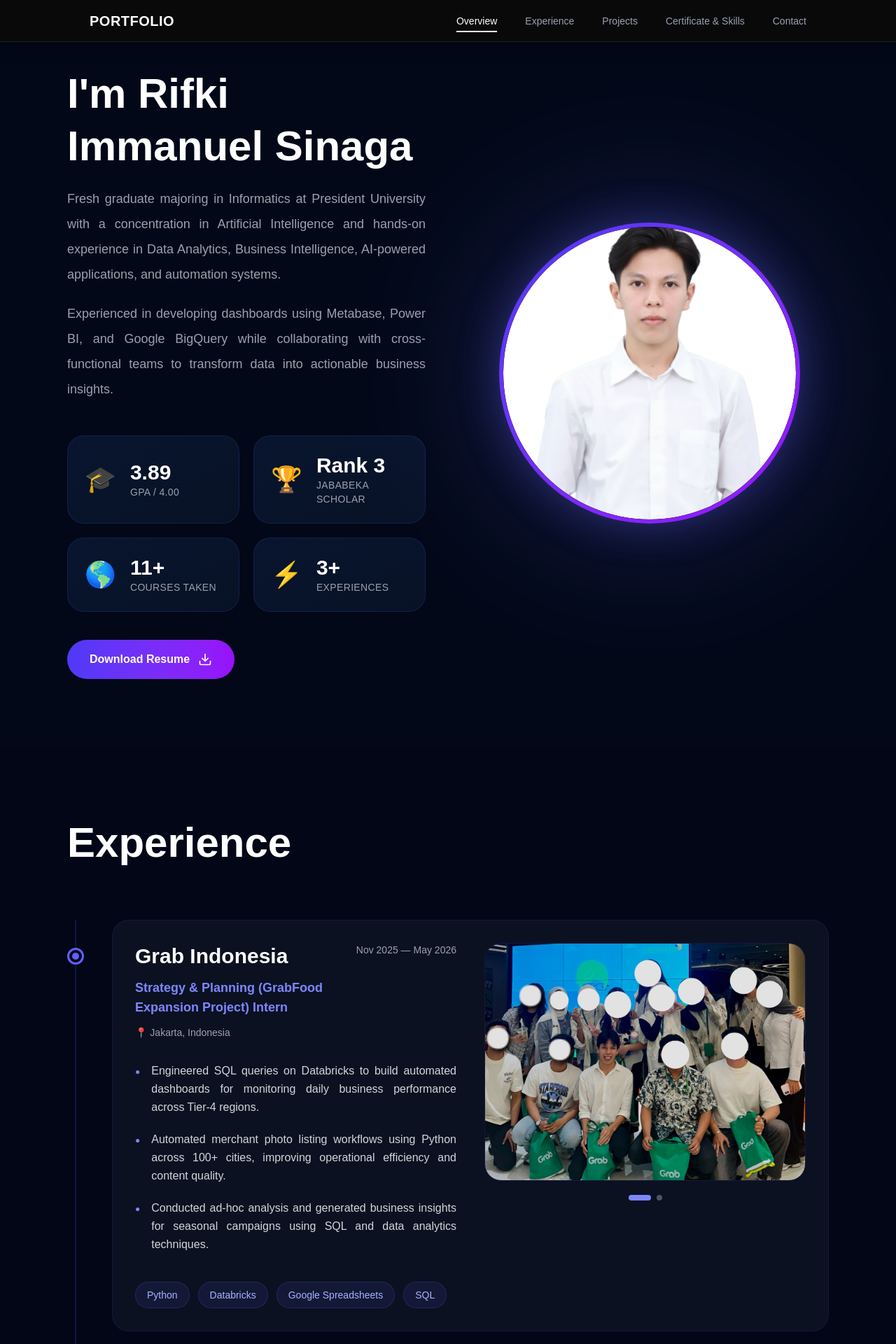
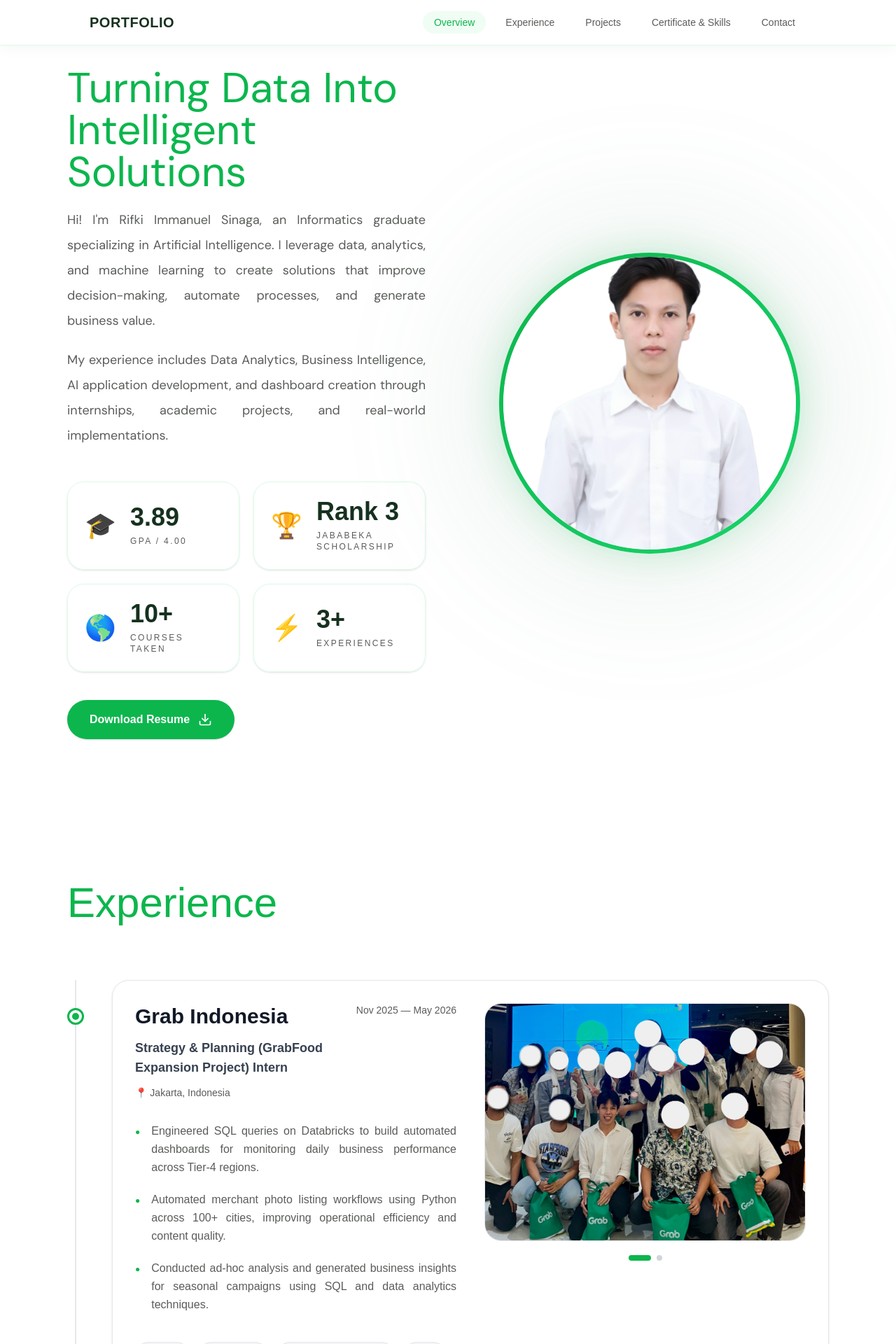
Before and after one commit to rifkiimmanuel/aaaaa, a Next.js app in the folder frontend/: page / in a window 1280 px wide. Shown: the top 1920 px of the page at 70% size. Built offline with nearby package versions, Linux system fonts and the light colour scheme.

Commit message:
Update portfolio design

```diff
--- a/frontend/components/Experience.tsx
+++ b/frontend/components/Experience.tsx
@@ -51,7 +51,7 @@
       description: [
         "Deployed a Metabase platform on Google Cloud Run with PostgreSQL integration, enhancing real-time data access for cross-functional stakeholders.",
 
-        "Created 10+ insightful Metabase dashboards using Google BigQuery for KPI monitoring and organizational analytics.",
+        "Created 5+ insightful Metabase dashboards using Google BigQuery for KPI monitoring and organizational analytics.",
 
         "Designed an interactive Power BI dashboard to visualize employee learning trends and improve training effectiveness.",
       ],
@@ -123,7 +123,7 @@
   return (
   <section
     id="experience"
-      className="bg-[#020617] px-6 md:px-16 lg:px-24 py-24 scroll-mt-24"
+    className="bg-white px-6 md:px-16 lg:px-24 py-24 scroll-mt-24"
   >
       {/* Header */}
       <div className="mb-20">
@@ -131,7 +131,7 @@
 
         </p>
 
-        <h2 className="text-5xl md:text-6xl font-bold text-white">
+<h2 className="text-5xl md:text-6xl font-light text-[#0cb64d]">
   Experience
 </h2>
       </div>
@@ -140,7 +140,7 @@
       <div className="relative">
 
         {/* Vertical Line */}
-        <div className="absolute left-[11px] top-0 bottom-0 w-[2px] bg-indigo-900/40" />
+        <div className="absolute left-3 top-0 bottom-0 w-[2px] -translate-x-1/2 bg-[#e5e7eb]" />
 
         <div className="space-y-20">
           {experiences.map((exp, index) => (
@@ -204,21 +204,27 @@
     <div className="relative pl-16">
 
       {/* Timeline Dot */}
-      <div className="absolute left-0 top-10 flex items-center justify-center">
-
-        {/* Outer Circle */}
-        <div className="w-6 h-6 rounded-full bg-[#020617] border-[3px] border-indigo-500 flex items-center justify-center">
-
-          {/* Inner Dot */}
-          <div className="w-2.5 h-2.5 rounded-full bg-indigo-500" />
-
+      <div className="absolute left-3 top-10 -translate-x-1/2">
+  <div className="w-6 h-6 rounded-full bg-white border-[3px] border-[#0cb64d] flex items-center justify-center">
+    <div className="w-2.5 h-2.5 rounded-full bg-[#0cb64d]" />
   </div>
-
 </div>
 
       {/* Card */}
-      <div className="bg-[#0B1120] border border-indigo-900/30 rounded-3xl p-8 hover:-translate-y-1 hover:shadow-[0_0_35px_rgba(99,102,241,0.08)] transition-all duration-300">
-
+      <div
+  className="
+  bg-white
+  border
+  border-[#e5e7eb]
+  rounded-3xl
+  p-8
+  shadow-sm
+  hover:shadow-[0_12px_40px_rgba(0,0,0,0.06)]
+  hover:-translate-y-1
+  transition-all
+  duration-300
+  "
+>
         <div className="grid grid-cols-1 xl:grid-cols-2 gap-10 items-start">
 
           {/* LEFT CONTENT */}
@@ -231,21 +237,21 @@
 
                 <div className="space-y-3">
 
-                  <h3 className="text-3xl font-bold text-white leading-tight">
+                <h3 className="text-3xl font-bold text-[#111827] leading-tight">
                     {exp.company}
                   </h3>
 
-                  <p className="text-indigo-400 font-semibold text-lg">
+                  <p className="text-[#374151] font-semibold text-lg">
                     {exp.role}
                   </p>
 
-                  <p className="text-gray-400 text-sm">
+                  <p className="text-[#595d58] text-sm">
                     📍 {exp.location}
                   </p>
 
                 </div>
 
-                <p className="text-gray-400 text-sm whitespace-nowrap">
+                <p className="text-[#595d58] text-sm whitespace-nowrap">
                   {exp.period}
                 </p>
 
@@ -261,10 +267,10 @@
 
                   <li
                     key={index}
-                    className="flex items-start gap-4 text-gray-300 leading-relaxed text-justify"
+                    className="flex items-start gap-4 text-[#595d58] leading-relaxed text-justify"
                   >
 
-                    <span className="text-indigo-400 mt-[6px] text-xs">
+                    <span className="text-[#0cb64d] mt-[6px] text-xs">
                       ●
                     </span>
 
@@ -286,7 +292,20 @@
 
                 <span
                   key={item}
-                  className="bg-indigo-500/10 border border-indigo-500/20 text-indigo-300 px-4 py-2 rounded-full text-sm"
+                  className="
+                  bg-[#f3f4f6]
+                  border
+                  border-[#e5e7eb]
+                  text-[#374151]
+                  px-4
+                  py-2
+                  rounded-full
+                  text-sm
+                  font-medium
+                  transition-all
+                  duration-300
+                  hover:bg-[#e5e7eb]
+                  "
                 >
                   {item}
                 </span>
@@ -301,8 +320,7 @@
           <div className="space-y-5">
 
             {/* Image Slider */}
-            <div className="relative w-full h-[340px] rounded-3xl overflow-hidden group border border-indigo-900/30">
-
+            <div className="relative w-full h-[340px] rounded-3xl overflow-hidden group border border-[#e5e7eb]">
               <Image
                 src={exp.images[currentImage]}
                 alt={exp.company}
@@ -311,12 +329,12 @@
               />
 
               {/* Overlay */}
-              <div className="absolute inset-0 bg-black/10" />
+              <div className="absolute inset-0 bg-black/5" />
 
               {/* Prev Button */}
               <button
                 onClick={prevImage}
-                className="absolute left-4 top-1/2 -translate-y-1/2 bg-black/40 backdrop-blur-sm text-white hover:bg-black/60 w-11 h-11 rounded-full flex items-center justify-center opacity-0 group-hover:opacity-100 transition-all duration-300"
+                className="absolute left-4 top-1/2 -translate-y-1/2 bg-white/90 backdrop-blur-sm text-[#111827] border border-[#e5e7eb] hover:bg-[#f9fafb] w-11 h-11 rounded-full flex items-center justify-center opacity-0 group-hover:opacity-100 transition-all duration-300"
               >
                 ←
               </button>
@@ -324,7 +342,7 @@
               {/* Next Button */}
               <button
                 onClick={nextImage}
-                className="absolute right-4 top-1/2 -translate-y-1/2 bg-black/40 backdrop-blur-sm text-white hover:bg-black/60 w-11 h-11 rounded-full flex items-center justify-center opacity-0 group-hover:opacity-100 transition-all duration-300"
+                className="absolute right-4 top-1/2 -translate-y-1/2 bg-white/90 backdrop-blur-sm text-[#111827] border border-[#e5e7eb] hover:bg-[#f9fafb] w-11 h-11 rounded-full flex items-center justify-center opacity-0 group-hover:opacity-100 transition-all duration-300"
               >
                 →
               </button>
@@ -344,8 +362,8 @@
                     }
                     className={`h-2 rounded-full transition-all duration-300 ${
                       currentImage === index
-                        ? "w-8 bg-indigo-400"
-                        : "w-2 bg-gray-600"
+                      ? "w-8 bg-[#0cb64d]"
+                      : "w-2 bg-[#d1d5db]"
                     }`}
                   />
 
--- a/frontend/components/Navbar.tsx
+++ b/frontend/components/Navbar.tsx
@@ -102,18 +102,38 @@
 
   return (
 
-    <nav className="fixed top-0 left-0 h-[60px] w-full px-6 md:px-16 lg:px-24 xl:px-32 flex items-center justify-between z-50 bg-[#0a0a0a]/95 backdrop-blur-md border-b border-white/10 shadow-[0px_4px_25px_0px_rgba(0,0,0,0.4)]">
+    <nav className="
+    fixed
+    top-0
+    left-0
+    h-[65px]
+    w-full
+    px-6
+    md:px-16
+    lg:px-24
+    xl:px-32
+    flex
+    items-center
+    justify-between
+    z-50
+    bg-white/80
+    backdrop-blur-xl
+    border-b
+    border-green-100
+    shadow-[0_4px_20px_rgba(0,0,0,0.04)]
+    ">
 
       {/* Logo */}
       <a
         href="#about"
-        className="text-white font-bold text-xl tracking-wide"
+        className="text-[#16311e] font-bold text-xl tracking-wide"
       >
         PORTFOLIO
       </a>
 
       {/* Desktop Menu */}
-      <ul className="hidden md:flex items-center gap-10">
+{/* Desktop Menu */}
+<ul className="hidden md:flex items-center gap-3">
 
   {navLinks.map((link: NavLink) => (
 
@@ -121,23 +141,23 @@
 
       <a
         href={link.href}
-              className={`relative pb-1 text-sm font-medium transition-all duration-300 ${
+        className={`
+          px-4
+          py-2
+          rounded-full
+          text-sm
+          font-medium
+          transition-all
+          duration-300
+          ${
             activeSection === link.id
-                  ? "text-white"
-                  : "text-gray-400 hover:text-white"
-              }`}
+              ? "bg-green-50 text-[#0cb64d]"
+              : "text-[#595d58] hover:text-[#0cb64d]"
+          }
+        `}
       >
 
         {link.name}
-
-              {/* Animated Underline */}
-              <span
-                className={`absolute left-0 -bottom-1 h-[2px] bg-white transition-all duration-300 ${
-                  activeSection === link.id
-                    ? "w-full"
-                    : "w-0"
-                }`}
-              />
 
       </a>
 
@@ -162,7 +182,7 @@
           width="28"
           height="28"
           viewBox="0 0 30 30"
-          fill="#ffffff"
+          fill="#16311e"
         >
 
           <path d="M 3 7 A 1.0001 1.0001 0 1 0 3 9 L 27 9 A 1.0001 1.0001 0 1 0 27 7 L 3 7 z M 3 14 A 1.0001 1.0001 0 1 0 3 16 L 27 16 A 1.0001 1.0001 0 1 0 27 14 L 3 14 z M 3 21 A 1.0001 1.0001 0 1 0 3 23 L 27 23 A 1.0001 1.0001 0 1 0 27 21 L 3 21 z" />
@@ -174,8 +194,21 @@
       {/* Mobile Menu */}
       {isOpen && (
 
-        <div className="absolute top-[60px] left-0 w-full bg-[#0a0a0a] border-t border-white/10 p-6 md:hidden shadow-lg">
-
+<div
+className="
+absolute
+top-[70px]
+left-0
+w-full
+bg-white/95
+backdrop-blur-xl
+border-t
+border-green-100
+p-6
+md:hidden
+shadow-xl
+"
+>
           <ul className="flex flex-col gap-5">
 
             {navLinks.map((link: NavLink) => (
--- a/frontend/components/Overview.tsx
+++ b/frontend/components/Overview.tsx
@@ -1,5 +1,11 @@
 import Image from "next/image";
 import { Download } from "lucide-react";
+import { DM_Sans   } from "next/font/google";
+
+const dmSans   = DM_Sans({
+  subsets: ["latin"],
+  weight: ["400", "500", "700"],
+});
 
 export default function Overview() {
 
@@ -12,11 +18,11 @@
     {
       icon: "🏆",
       title: "Rank 3",
-      subtitle: "Jababeka Scholar",
+      subtitle: "Jababeka Scholarship",
     },
     {
       icon: "🌎",
-      title: "11+",
+      title: "10+",
       subtitle: "Courses Taken",
     },
     {
@@ -30,7 +36,7 @@
 
     <section
       id="overview"
-      className="min-h-screen flex items-center justify-center px-6 md:px-16 lg:px-24 py-24 bg-[#020817] scroll-mt-24 overflow-hidden"
+      className="min-h-screen flex items-center justify-center px-6 md:px-16 lg:px-24 py-24 bg-[#ffffff] scroll-mt-24 overflow-hidden"
     >
 
       <div className="grid grid-cols-1 lg:grid-cols-2 gap-16 items-center w-full">
@@ -44,22 +50,20 @@
           {/* Main Heading */}
           <div className="space-y-5">
 
-            <h1 className="text-5xl md:text-6xl font-bold leading-tight text-white">
-              I&apos;m Rifki Immanuel Sinaga
+          <h1 className={`${dmSans.className} text-6xl font-light text-[#0cb64d]`}>
+          Turning Data Into Intelligent Solutions
         </h1>
 
-            <p className="text-gray-400 leading-9 text-lg text-justify w-full">
-  Fresh graduate majoring in Informatics at President University
-  with a concentration in Artificial Intelligence and hands-on
-  experience in Data Analytics, Business Intelligence,
-  AI-powered applications, and automation systems.
+        <p className={`${dmSans.className} text-[#595d58] leading-9 text-lg text-justify w-full`}>
+          Hi! I'm Rifki Immanuel Sinaga, an Informatics graduate specializing in Artificial
+          Intelligence. I leverage data, analytics, and machine learning to create
+          solutions that improve decision-making, automate processes, and generate business value.
         </p>
 
-<p className="text-gray-400 leading-9 text-lg text-justify w-full">
-  Experienced in developing dashboards using Metabase,
-  Power BI, and Google BigQuery while collaborating
-  with cross-functional teams to transform data into
-  actionable business insights.
+        <p className={`${dmSans.className} text-[#595d58] leading-9 text-lg text-justify w-full`}>
+          My experience includes Data Analytics, Business Intelligence,
+          AI application development, and dashboard creation through internships,
+          academic projects, and real-world implementations.
         </p>
 
           </div>
@@ -71,20 +75,37 @@
 
   <div
     key={item.title}
-                className="bg-gradient-to-br from-[#09152f] to-[#071225] border border-indigo-900/40 rounded-3xl p-6 flex items-center gap-5 hover:border-indigo-500/40 hover:shadow-[0_0_30px_rgba(99,102,241,0.12)] transition-all duration-300"
+    className="
+    bg-white/80
+    backdrop-blur-md
+    border border-green-100
+    rounded-3xl
+    p-6
+    flex items-center
+    gap-5
+    shadow-sm
+    hover:bg-green-50/80
+    hover:border-[#0cb64d]
+    hover:shadow-[0_10px_40px_rgba(12,182,77,0.15)]
+    hover:-translate-y-1
+    transition-all
+    duration-300
+    "
   >
 
-                <div className="text-4xl">
+    {/* Icon */}
+    <div className="text-4xl text-[#0cb64d] flex-shrink-0">
       {item.icon}
     </div>
 
+    {/* Content */}
     <div>
 
-                  <h3 className="text-3xl font-bold text-white">
+      <h3 className="text-4xl font-bold text-[#16311e] leading-none">
         {item.title}
       </h3>
 
-                  <p className="text-gray-400 uppercase text-sm tracking-wide">
+      <p className="text-[#595d58] uppercase text-xs tracking-[0.2em] mt-2">
         {item.subtitle}
       </p>
 
@@ -97,20 +118,32 @@
 </div>
 
           {/* Resume Button */}
+{/* Resume Button */}
 <div className="pt-2">
-
   <a
     href="resume/Rifki Immanuel Sinaga_CV.pdf"
     download
-              className="inline-flex items-center gap-3 bg-gradient-to-r from-indigo-600 to-purple-600 hover:scale-105 hover:shadow-[0_0_30px_rgba(99,102,241,0.45)] text-white px-8 py-4 rounded-full font-semibold transition-all duration-300"
+    className="
+      inline-flex
+      items-center
+      gap-3
+      bg-[#0cb64d]
+      hover:bg-[#09963f]
+      text-white
+      px-8
+      py-4
+      rounded-full
+      font-semibold
+      shadow-sm
+      hover:shadow-lg
+      hover:-translate-y-1
+      transition-all
+      duration-300
+    "
   >
-
     Download Resume
-
     <Download size={20} />
-
   </a>
-
 </div>
 
         </div>
@@ -121,12 +154,22 @@
 <div className="relative">
 
   {/* Glow */}
-            <div className="absolute inset-0 bg-indigo-500 blur-[120px] opacity-30 rounded-full" />
+  <div className="absolute inset-0 bg-[#498f64] blur-[120px] opacity-20 rounded-full" />
 
   {/* Image Container */}
-            <div className="relative w-[320px] h-[320px] md:w-[430px] md:h-[430px] rounded-full bg-gradient-to-br from-indigo-600 to-purple-600 p-[6px] shadow-[0_0_60px_rgba(99,102,241,0.35)]">
+  <div className="
+    relative
+    w-[320px] h-[320px]
+    md:w-[430px] md:h-[430px]
+    rounded-full
+    bg-gradient-to-br
+    from-[#0cb64d]
+    to-[#19d36a]
+    p-[6px]
+    shadow-[0_0_50px_rgba(12,182,77,0.20)]
+  ">
 
-              <div className="relative w-full h-full rounded-full overflow-hidden bg-black">
+    <div className="relative w-full h-full rounded-full overflow-hidden bg-white">
 
       <Image
         src="/rifkiimmanuel.jpg"
```
Also changed, not shown: frontend/components/Certificate.tsx (+59 -19 lines), frontend/components/Projects.tsx (+46 -15 lines). Lines whose indentation alone changed are shown as unchanged.
